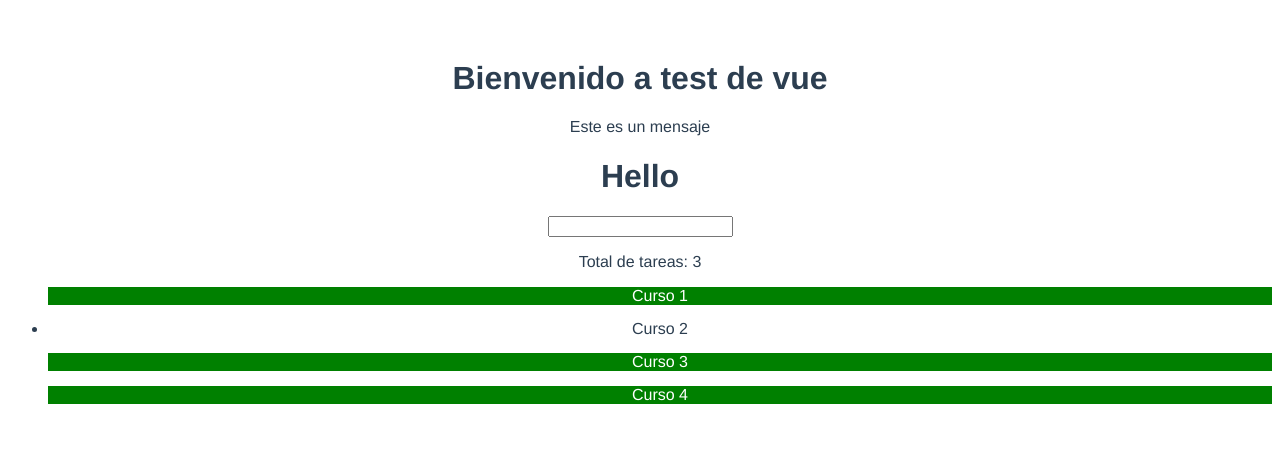
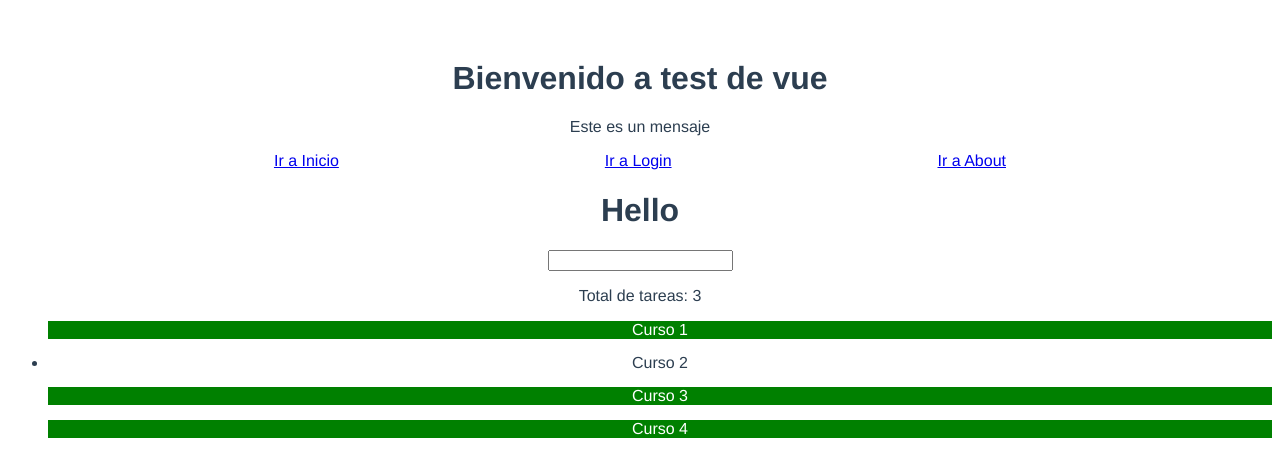
Before and after one commit to erick4556/Vue3-Project, a Vue app: page / in a window 1280 px wide. Shown: the top 476 px of the page. Built offline with nearby package versions, Linux system fonts and the light colour scheme.

Commit message:
Router guard and lazy load implemented

```diff
--- a/src/App.vue
+++ b/src/App.vue
@@ -4,6 +4,11 @@
   <!-- Elimina el elemento del DOM -->
   <p v-if="isVisible">{{ description }}</p>
   <p v-else>Mensaje cuando el mensaje principal se oculta</p>
+  <div class="flex space-evenly">
+    <router-link to="/">Ir a Inicio</router-link>
+    <router-link to="/login">Ir a Login</router-link>
+    <router-link to="/about">Ir a About</router-link>
+  </div>
   <router-view /><!-- Para renderizar las routas -->
 </template>
 
@@ -48,4 +53,10 @@ export default {
 .margin-15 {
   margin-bottom: 15px;
 }
+.flex {
+  display: flex;
+}
+.space-evenly {
+  justify-content: space-evenly;
+}
 </style>
--- a/src/router.js
+++ b/src/router.js
@@ -1,15 +1,25 @@
 import { createRouter, createWebHistory } from "vue-router";
-import Home from "./views/Home.vue";
-import About from "./views/About.vue";
+// import Home from "./views/Home.vue";
+// import About from "./views/About.vue";
 import User from "./views/User.vue";
 import UserProfile from "./views/UserProfile.vue";
 import UserConfig from "./views/UserConfig.vue";
+import Login from "./views/Login.vue";
+import NotFound from "./views/NotFound.vue";
+
+const beforeEnterHook = (to) => {
+  console.log("Path: " + to.path);
+};
+
+const Home = () => import("./views/Home.vue"); // Lazy load. Solo cuando accedan a la ruta home solo se va a cargar esa ruta
+const About = () => import("./views/About.vue"); // Lazy load
 
 const routes = [
   {
     path: "/",
     name: "Home",
     component: Home,
+    beforeEnter: [beforeEnterHook], //Ejecuta un guard en caso que se acceda a esa ruta, se puede agregar n cantidad de funciones, que se van a ejecutar antes de ingresar a la ruta
   },
   {
     path: "/about",
@@ -17,7 +27,12 @@ const routes = [
     component: About,
   },
   {
-    path: "/users/:id",
+    path: "/login",
+    name: "Login",
+    component: Login,
+  },
+  {
+    path: "/users/:name",
     name: "User",
     component: User,
     //Para rutas anidadas
@@ -34,6 +49,11 @@ const routes = [
       },
     ],
   },
+  {
+    path: "/:pathMatch(.*)*", //Ruta generica, muestra todas las rutas que no son parte de la aplicación
+    name: "NotFound",
+    component: NotFound,
+  },
 ];
 
 const router = createRouter({
@@ -41,4 +61,14 @@ const router = createRouter({
   routes,
 });
 
+// Se ejecuta al inicio de cada una de las rutas se vaya a acceder. Lo primero que va hacer el router es ejecutar este método cuando se ingresa a una ruta
+router.beforeEach((to, from, next) => {
+  let isAuthenticated = true;
+  if (to.name !== "Login" && !isAuthenticated) {
+    next({ name: "Login" });
+  } else {
+    next();
+  }
+});
+
 export default router;
--- a/src/views/About.vue
+++ b/src/views/About.vue
@@ -1,3 +1,14 @@
 <template>
   <h1>About my app</h1>
 </template>
+
+<script>
+import { onBeforeRouteLeave } from "vue-router";
+export default {
+  setup() {
+    onBeforeRouteLeave(() => {
+      console.log("Saliendo de la ruta about");
+    });
+  },
+};
+</script>
--- /dev/null
+++ b/src/views/Login.vue
@@ -0,0 +1,3 @@
+<template>
+  <h1>Login View</h1>
+</template>
--- /dev/null
+++ b/src/views/NotFound.vue
@@ -0,0 +1,3 @@
+<template>
+  <h1>404 Not Found</h1>
+</template>
--- a/src/views/User.vue
+++ b/src/views/User.vue
@@ -1,5 +1,5 @@
 <template>
-  <h1>Hello user {{ $route.params.id }} - {{ $route.query.lastname }}</h1>
+  <h1>Hello user {{ $route.params.name }} - {{ $route.query.lastname }}</h1>
   <router-link to="/users/marcos/profile">Go to Profile</router-link>
   <br />
   <br />
```
